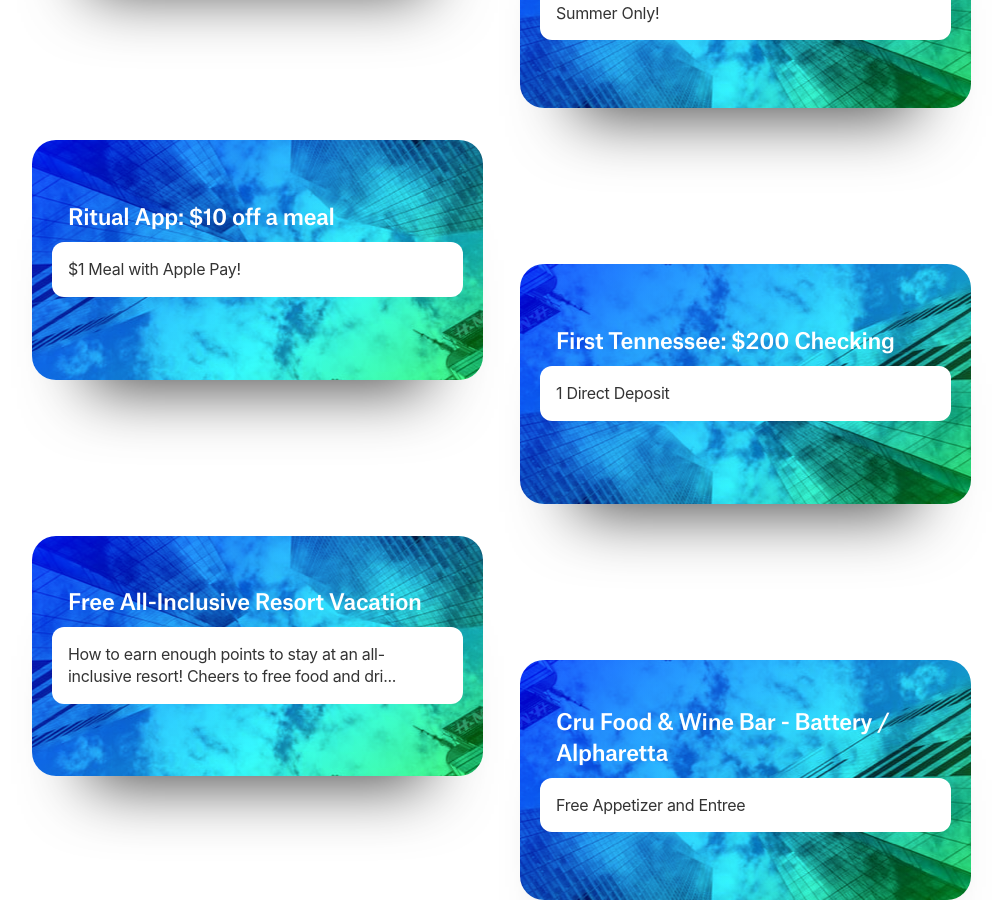
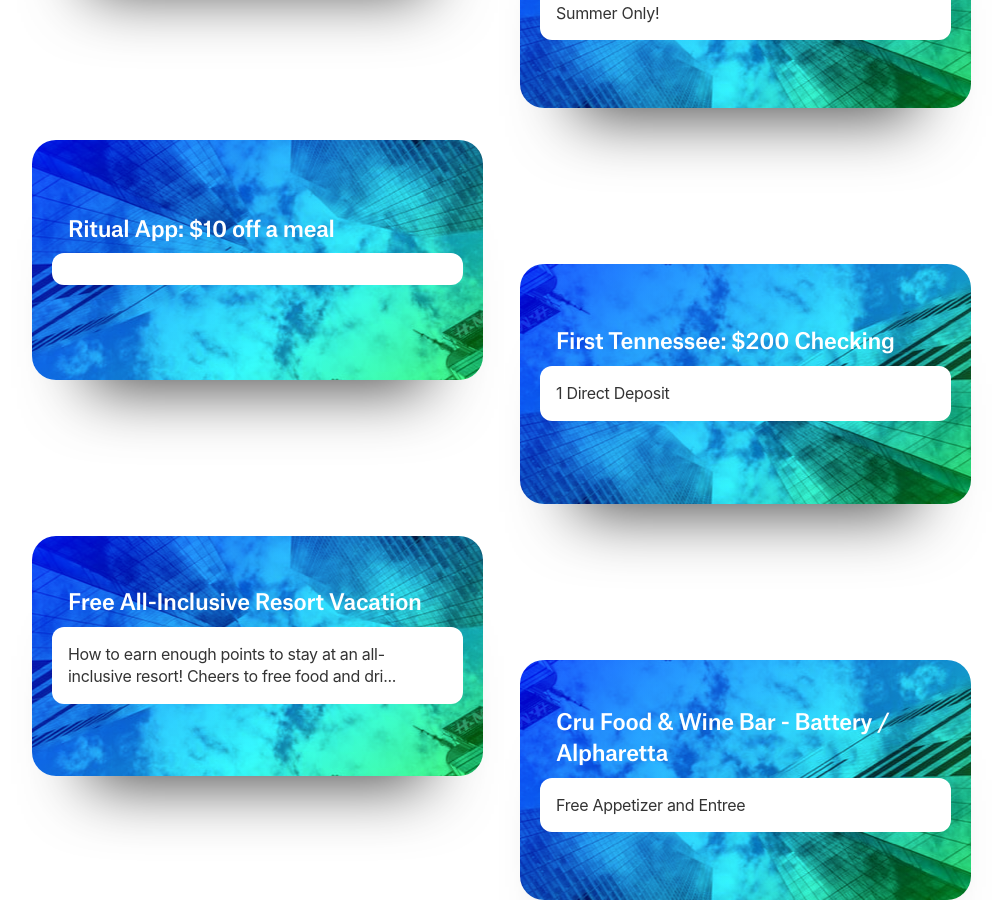
Before and after one commit to ohiosveryown/atldeals, a Jekyll site: the page built from index.html, in a window 1280 px wide and 900 px high, scrolled down 854 px. Shown: the whole window, without its empty margins (139-1141 px from the left). Built offline with Jekyll 4.4.1, drawn with Linux system fonts in a browser that asks for light colours; nearby versions of some CDN libraries.

Commit message:
Updated Ritual

```diff
--- a/_posts/2019-05-13-ritual.markdown
+++ b/_posts/2019-05-13-ritual.markdown
@@ -6,7 +6,7 @@
 - deals
 - freebies
 image: https://i.imgur.com/iEFB6uV.jpg
-description: "$1 Meal with Apple Pay! "
+description:
 layout: post
 ---
 
```
